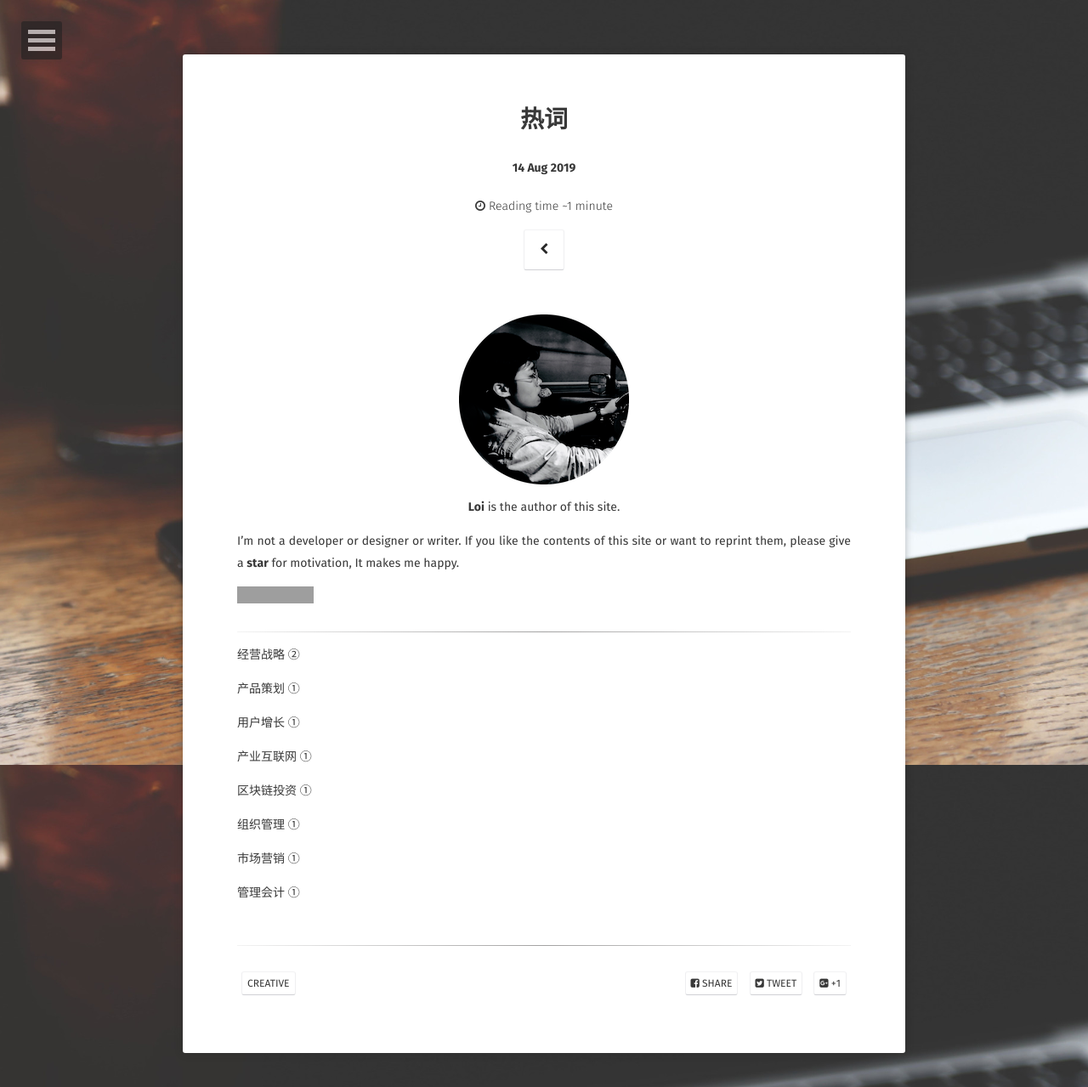
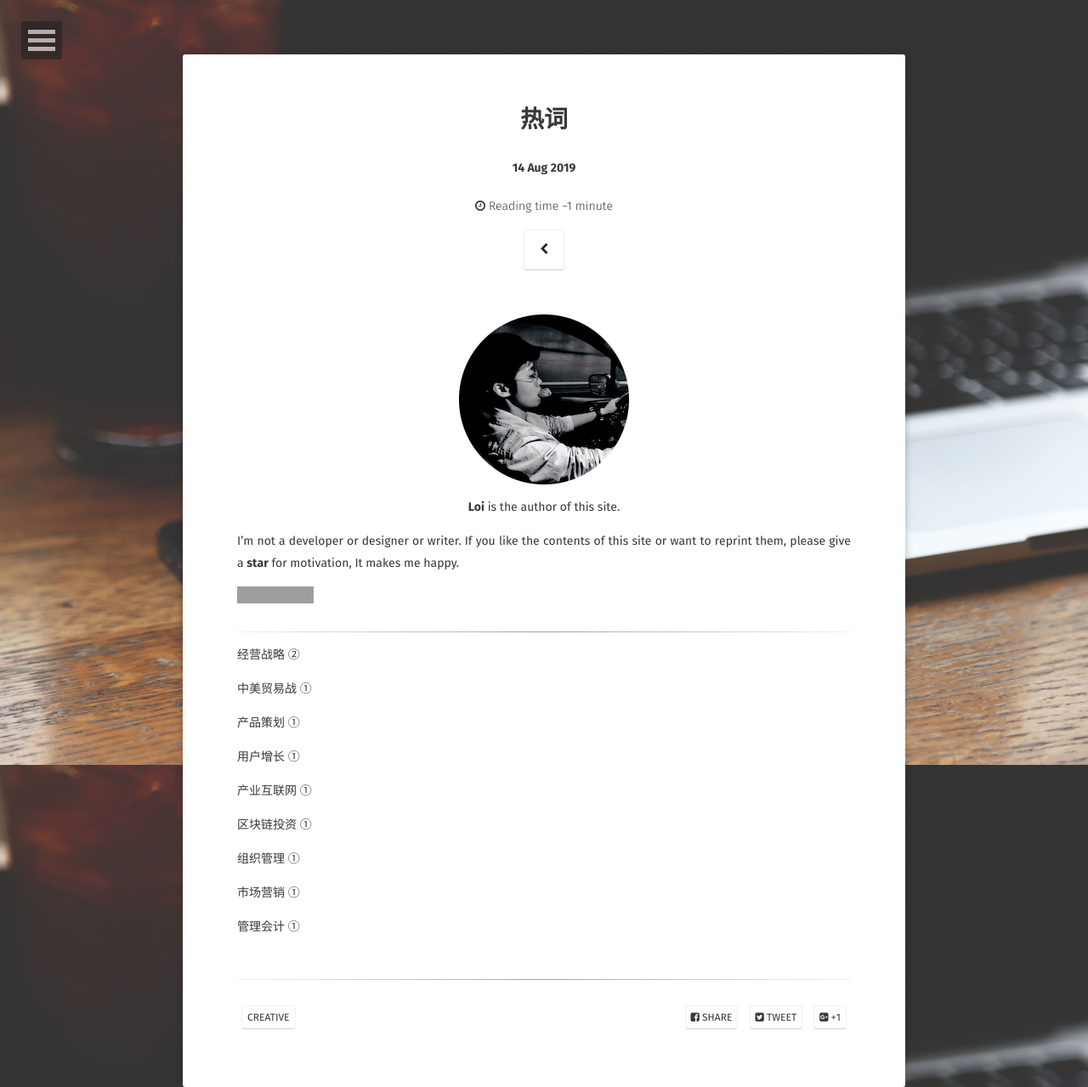
Before and after one commit to bossguloi/bossguloi.github.io, a Jekyll site: the page built from _posts/2019-08-14-hot-words.md, in a window 1280 px wide. Shown: the whole page at 85% size. Built offline with Jekyll 4.4.1, drawn with Linux system fonts in a browser that asks for light colours; some web fonts are replaced; grey boxes are pictures that could not be loaded.

Commit message:
Update 2019-08-14-hot-words.md

```diff
--- a/_posts/2019-08-14-hot-words.md
+++ b/_posts/2019-08-14-hot-words.md
@@ -20,6 +20,8 @@ comments: false
 
 经营战略 ②
 
+中美贸易战 ①
+
 产品策划 ①
 
 用户增长 ①
```
